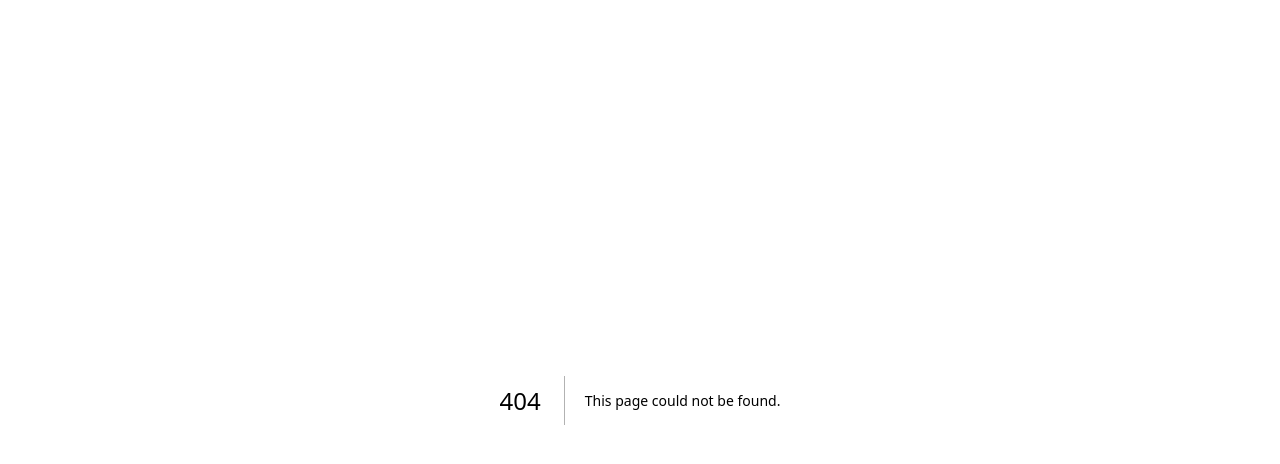
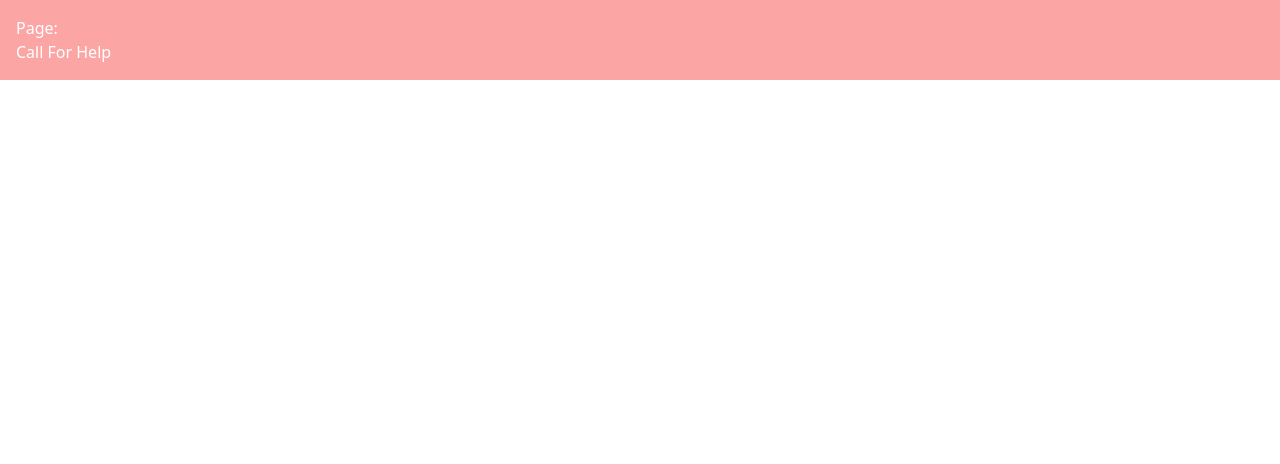
Before and after one commit to Arwiz/ambar-ui, a Next.js app: page /CallHelp in a window 1280 px wide. Before the commit this address had no page. Shown: the top 464 px of the page. Built offline with nearby package versions, Linux system fonts and the light colour scheme.

Commit message:
save call help

```diff
--- /dev/null
+++ b/pages/CallHelp.tsx
@@ -0,0 +1,24 @@
+import { Layout } from "@/components";
+import { useRouter } from "next/router";
+import { useEffect } from "react";
+
+export default function CallHelp() {
+    const router = useRouter();
+
+    const name = router.query.name;
+
+    useEffect(()=> {
+        if(name) {
+            console.log("Name is: " + name)
+        }
+    },
+    [name]);
+
+
+    return (
+        <div className=" bg-primary flex-1 p-4 text-white border-1 border-dashed bg-red-300">
+             <h1>Page: {router.query.name}</h1>
+        <h1>Call For Help</h1>
+        </div>
+    );
+  }
--- a/styles/globals.css
+++ b/styles/globals.css
@@ -2,7 +2,7 @@
 @tailwind components;
 @tailwind utilities;
 
-:root {
+/* :root {
   --max-width: 1100px;
   --border-radius: 12px;
   --font-mono: ui-monospace, Menlo, Monaco, 'Cascadia Mono', 'Segoe UI Mono',
@@ -42,9 +42,9 @@
   --callout-border-rgb: 172, 175, 176;
   --card-rgb: 180, 185, 188;
   --card-border-rgb: 131, 134, 135;
-}
+} */
 
-@media (prefers-color-scheme: dark) {
+/* @media (prefers-color-scheme: dark) {
   :root {
     --foreground-rgb: 255, 255, 255;
     --background-start-rgb: 0, 0, 0;
@@ -75,13 +75,13 @@
     --card-rgb: 100, 100, 100;
     --card-border-rgb: 200, 200, 200;
   }
-}
+} */
 
-* {
+/* * {
   box-sizing: border-box;
   padding: 0;
   margin: 0;
-}
+} */
 
 html,
 body {
```
